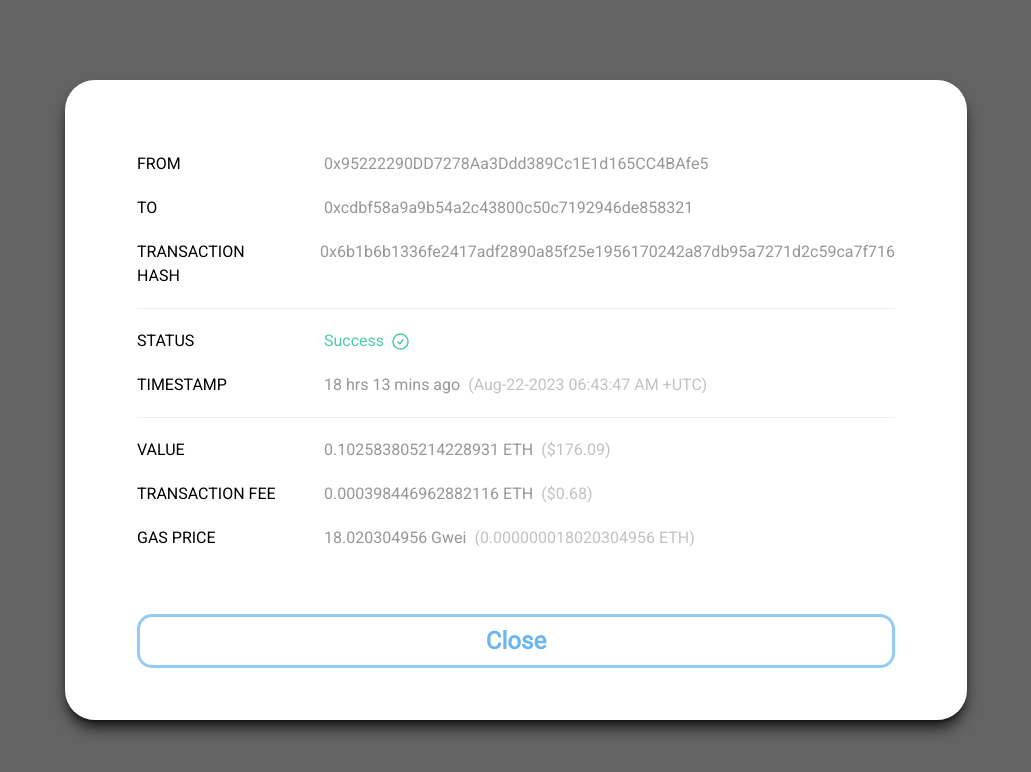
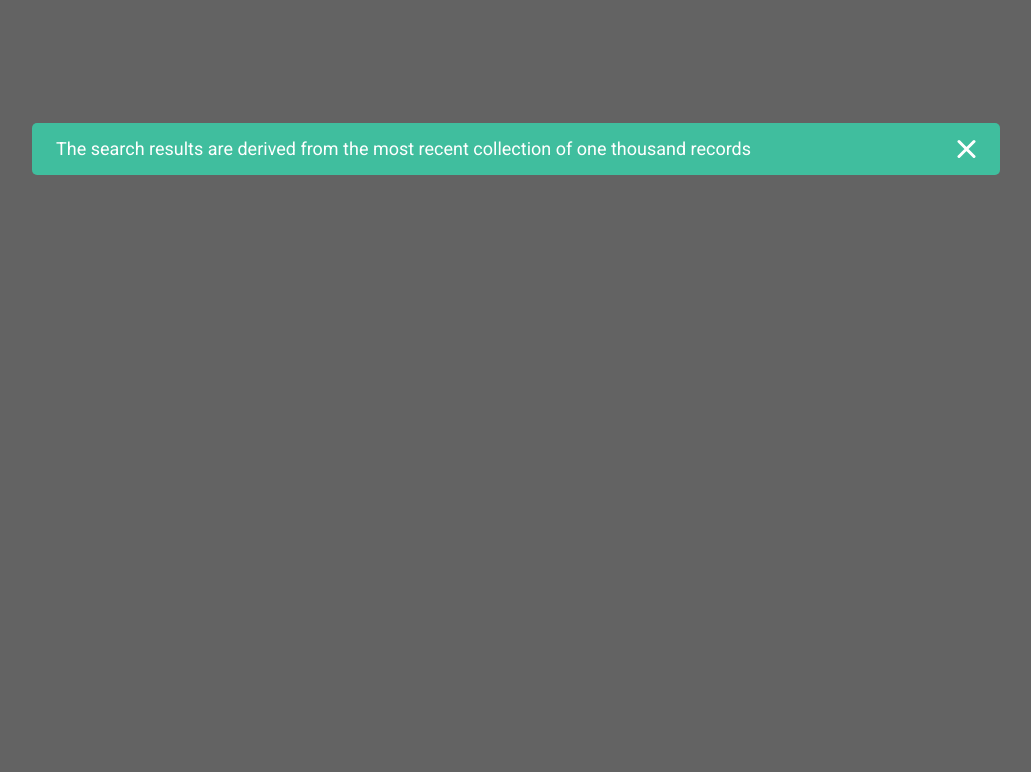
Before and after one commit to arealclimber/CryptoSleuth, a Next.js app in the folder frontend/: page /trial in a window 1280 px wide. Shown: the top 772 px of the page, without its empty margins (124-1155 px from the left). Built offline with nearby package versions, Linux system fonts and the light colour scheme; a web font is replaced by a local one.

Commit message:
feat: 🎸 toast without the top white padding

```diff
--- /dev/null
+++ b/frontend/components/Toast.tsx
@@ -0,0 +1,52 @@
+import React from 'react';
+
+interface IToast {
+	visible: boolean;
+	btnClickHandler: () => void;
+}
+
+const Toast = ({visible, btnClickHandler}: IToast) => {
+	return (
+		<>
+			{visible && (
+				<div className="">
+					<div className="fixed inset-0 z-40 flex bg-[#3C3C3C]/80 h-auto w-screen items-start justify-center overflow-y-auto overflow-x-hidden outline-none focus:outline-none">
+						<div className="relative">
+							{' '}
+							<div
+								id=""
+								className="container relative mt-[7.7rem] flex w-screen flex-col border-0 outline-none focus:outline-none"
+							>
+								<div className="bg-[#40BE9E] px-6 py-3 flex rounded-[0.3125rem] items-center justify-between">
+									<p className="text-white text-lg">
+										The search results are derived from the most recent collection of
+										one thousand records
+									</p>{' '}
+									<button className="" onClick={btnClickHandler}>
+										<svg
+											xmlns="http://www.w3.org/2000/svg"
+											width="19"
+											height="20"
+											viewBox="0 0 19 20"
+											fill="none"
+										>
+											<path
+												d="M17 17.5L2 2.5M17 2.5L2 17.5"
+												stroke="white"
+												stroke-width="3"
+												stroke-linecap="round"
+												stroke-linejoin="round"
+											/>
+										</svg>
+									</button>
+								</div>
+							</div>
+						</div>
+					</div>
+				</div>
+			)}
+		</>
+	);
+};
+
+export default Toast;
--- a/frontend/pages/index.tsx
+++ b/frontend/pages/index.tsx
@@ -23,6 +23,7 @@ import CenterBall from '../components/CenterBall';
 import {API_URL} from '../config/api';
 import Dropdown from '../components/Dropdown';
 import InfoModal from '../components/InfoModal';
+import Toast from '../components/Toast';
 
 const Home = () => {
 	const [wallet, setWallet, balance] = useGlobalStore(state => [
@@ -97,7 +98,8 @@ const Home = () => {
 				</Link>
 			</div>
 
-			<InfoModal visible={visible} btnClickHandler={btnClickHandler} />
+			{/* <InfoModal visible={visible} btnClickHandler={btnClickHandler} /> */}
+			<Toast visible={visible} btnClickHandler={btnClickHandler} />
 
 			<div className="w-full h-[400px] bg-[url('/elements/banner.svg')]">
 				<div className="flex flex-col justify-start space-y-6 items-center bg-cover bg-center container">
--- a/frontend/pages/trial.tsx
+++ b/frontend/pages/trial.tsx
@@ -7,6 +7,7 @@ import CenterBall from '../components/CenterBall';
 import CashInBall from '../components/CashInBall';
 import CashOutBall from '../components/CashOutBall';
 import InfoModal from '../components/InfoModal';
+import Toast from '../components/Toast';
 
 const API = `/api/wallet/transactions/history`;
 enum MOVE_TO {
@@ -36,7 +37,8 @@ export default function Trial() {
 
 	return (
 		<main className={``}>
-			<InfoModal visible={visible} btnClickHandler={btnClickHandler} />
+			{/* <InfoModal visible={visible} btnClickHandler={btnClickHandler} /> */}
+			<Toast visible={visible} btnClickHandler={btnClickHandler} />
 			{/* 轉出的球 */}
 			{/* <CashOutBall
 				w={w}
```
